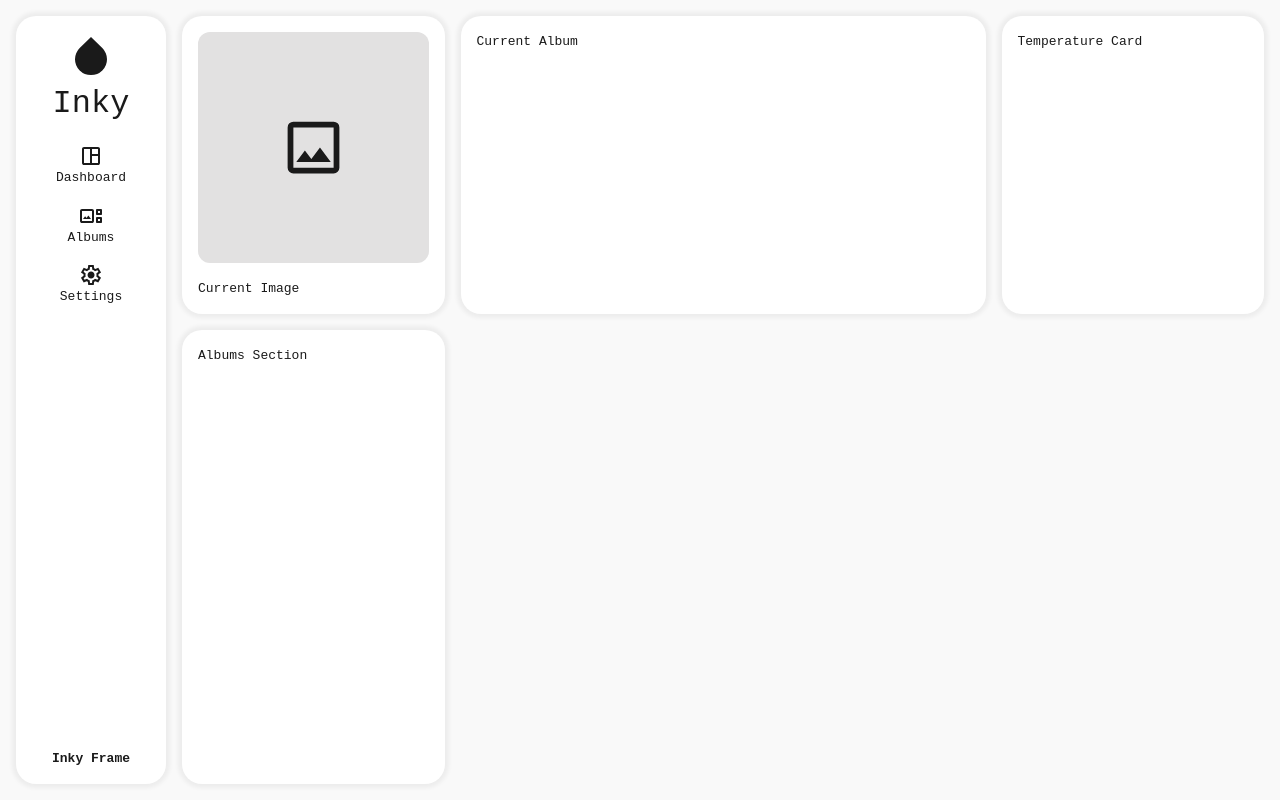
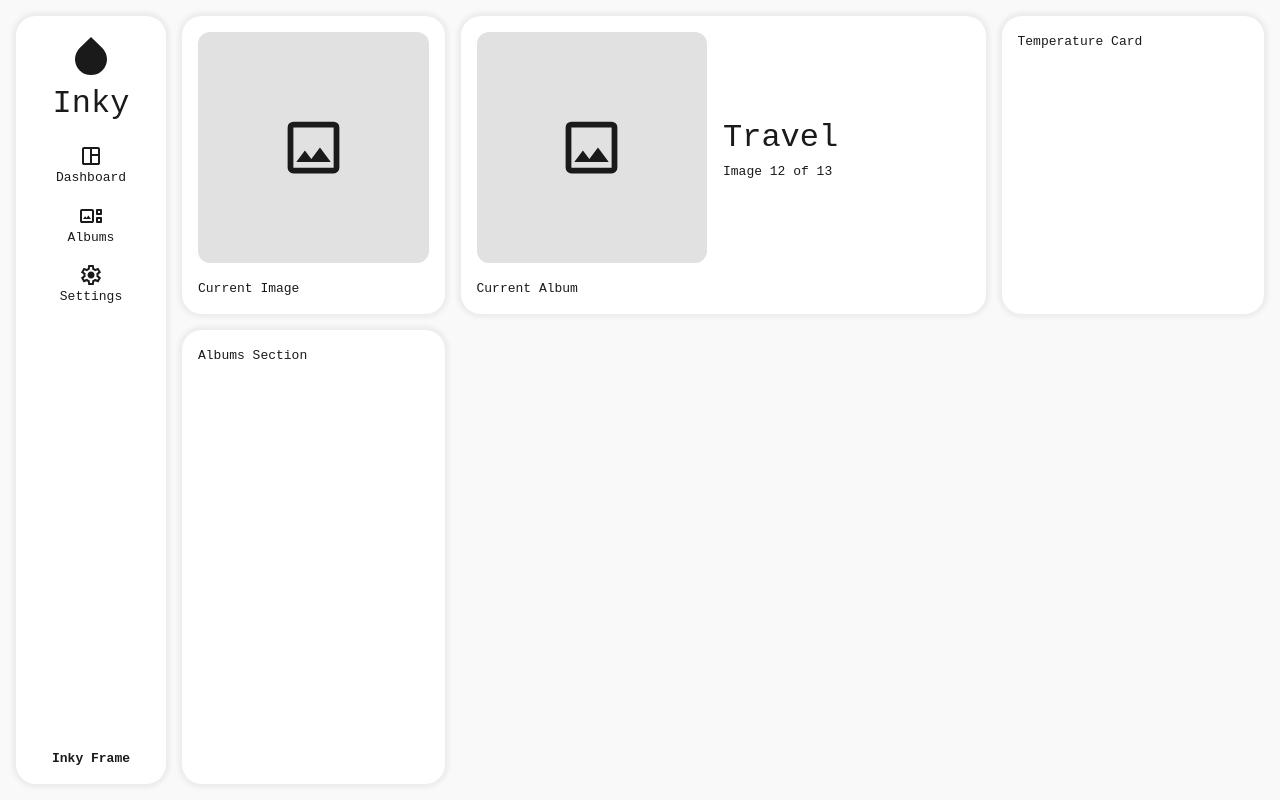
Before and after one commit to illtrythisout/inky-frame, a React app in the folder frontend/: page / in a window 1280 px wide. Built offline with nearby package versions, Linux system fonts and the light colour scheme; the HTML template or start-up script is replaced by a standard one.

Commit message:
Create current album widget

```diff
--- a/frontend/src/components/Dashboard/CurrentAlbumCard.jsx
+++ b/frontend/src/components/Dashboard/CurrentAlbumCard.jsx
@@ -1,7 +1,18 @@
+import styles from './currentAlbumCard.module.css';
+
+import imageIcon from '../../assets/icons/image.svg';
+
 export default function CurrentAlbumCard() {
   return (
-    <div className="card">
-      <p>Current Album</p>
+    <div className={`card ${styles.widget}`}>
+      <div className={styles.imageContainer}>
+        <img src={imageIcon} alt="Current Album" />
+      </div>
+      <div className={styles.albumDescription}>
+        <p className={styles.albumName}>Travel</p>
+        <p className={styles.numberOfImages}>Image 12 of 13</p>
+      </div>
+      <p className={styles.description}>Current Album</p>
     </div>
   );
 }
--- /dev/null
+++ b/frontend/src/components/Dashboard/currentAlbumCard.module.css
@@ -0,0 +1,31 @@
+.widget {
+  display: grid;
+  grid-template-columns: calc(100% / 2 - var(--padding-md)) 1fr;
+  gap: var(--padding-md);
+}
+
+.imageContainer {
+  display: flex;
+  justify-content: center;
+  align-items: center;
+
+  width: 100%;
+  /* aspect-ratio: 5 / 3; */
+  aspect-ratio: 1 / 1;
+
+  border-radius: var(--radius-md);
+
+  background-color: var(--color-surface-alt2);
+}
+.imageContainer > img {
+  height: 30%;
+}
+
+.albumDescription {
+  display: flex;
+  flex-direction: column;
+  justify-content: center;
+}
+.albumName {
+  font-size: 2rem;
+}
```
